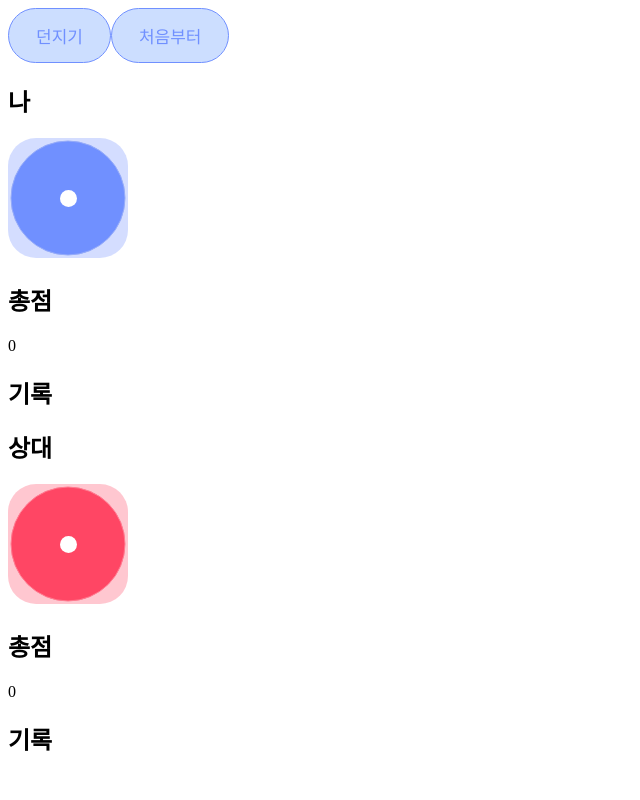
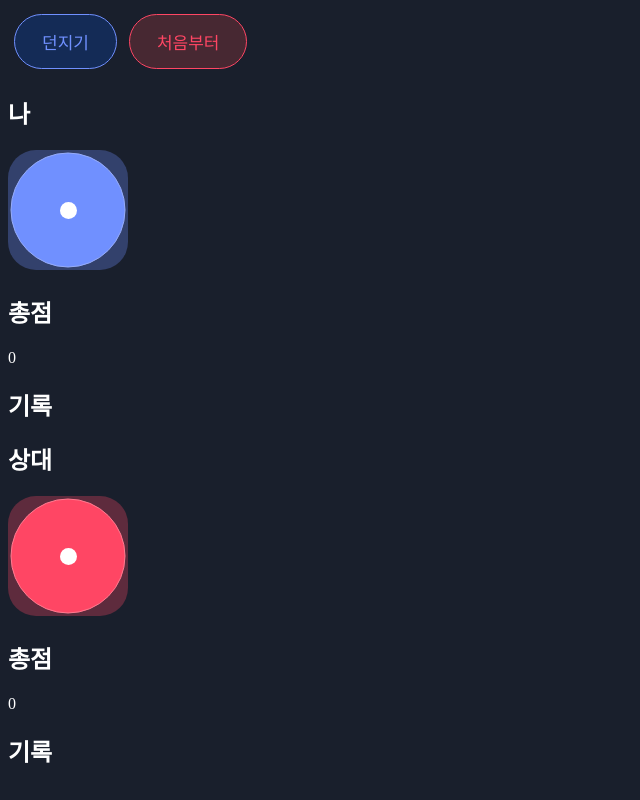
Before and after one commit to MIINII/React_Dice, a React (Create React App) app: page / in a window 1280 px wide. Shown: the whole page, without its empty margins (0-640 px from the left). Built offline with nearby package versions, Linux system fonts and the light colour scheme.

Commit message:
css로 속성줘보기

```diff
--- /dev/null
+++ b/src/App.css
@@ -0,0 +1,3 @@
+.App .App-button {
+  margin: 6px;
+}
--- a/src/App.js
+++ b/src/App.js
@@ -1,6 +1,7 @@
 import React, { useState } from 'react';
 import Board from './Board';
 import Button from './Button';
+import './App.css'
 
 const random = n => {
   return Math.ceil(Math.random() * n);
@@ -40,18 +41,18 @@
   };
 
   return (
-    <>
+    <div className="App">
       <div>
         {/* children 사용하기 */}
-        <Button onClick={handleRollClick}>던지기</Button>
-        <Button onClick={handleClearClick}>처음부터</Button>
+        <Button className="App-button" color="blue" onClick={handleRollClick}>던지기</Button>
+        <Button className="App-button" color="red" onClick={handleClearClick}>처음부터</Button>
       </div>
 
       <div>
         <Board name='나' color='blue' gameHistory={myHistory} />
         <Board name='상대' color='red' gameHistory={otherHistory} />
       </div>
-    </>
+    </div>
   );
 }
 
--- /dev/null
+++ b/src/Button.css
@@ -0,0 +1,19 @@
+.Button {
+  padding: 14px 27px;
+  border-radius: 9999px;
+  outline: none;
+  font-size: 17px;
+  cursor: pointer;
+}
+
+.Button.blue {
+  border: solid 1px #7090ff;
+  color: #7090ff;
+  background-color: rgba(0, 89, 255, 0.2);
+}
+
+.Button.red {
+  border: solid 1px #ff4664;
+  color: #ff4664;
+  background-color: rgba(255, 78, 78, 0.2);
+}
--- a/src/Button.jsx
+++ b/src/Button.jsx
@@ -1,32 +1,34 @@
 import React from 'react';
+import './Button.css';
 
-// 공통 버튼 스타일
-const baseButtonStyle = {
-  padding: '14px 27px',
-  outline: 'none',
-  cursor: 'pointer',
-  borderRadius: '9999px',
-  fontSize: '17px',
-};
+// // 공통 버튼 스타일
+// const baseButtonStyle = {
+//   padding: '14px 27px',
+//   outline: 'none',
+//   cursor: 'pointer',
+//   borderRadius: '9999px',
+//   fontSize: '17px',
+// };
 
-const blueButtonStyle = {
-  ...baseButtonStyle, // spread문법
-  border: 'solid 1px #7090ff',
-  color: '#7090ff',
-  backgroundColor: 'rgba(0, 89, 255, 0.2)',
-};
+// const blueButtonStyle = {
+//   ...baseButtonStyle, // spread문법
+//   border: 'solid 1px #7090ff',
+//   color: '#7090ff',
+//   backgroundColor: 'rgba(0, 89, 255, 0.2)',
+// };
 
-const redButtonStyle = {
-  ...baseButtonStyle, // spread 문법
-  border: 'solid 1px #ff4664',
-  color: '#ff4664',
-  backgroundColor: 'rgba(255, 78, 78, 0.2)',
-};
+// const redButtonStyle = {
+//   ...baseButtonStyle, // spread 문법
+//   border: 'solid 1px #ff4664',
+//   color: '#ff4664',
+//   backgroundColor: 'rgba(255, 78, 78, 0.2)',
+// };
 
-const Button = ({ children, onClick, color }) => {
-  const style = color === 'red' ? redButtonStyle : blueButtonStyle
+const Button = ({ children, onClick, color='blue', className='' }) => {
+  // const style = color === 'red' ? redButtonStyle : blueButtonStyle
+  const classNames = `Button ${color} ${className}`; // 띄어쓰기 주의~
   return (
-    <button style={style} onClick={onClick}>
+    <button className={classNames} onClick={onClick}>
       {children}
     </button>
   );
--- /dev/null
+++ b/src/index.css
@@ -0,0 +1,4 @@
+body {
+  background-color: #191f2c;
+  color: #fff;
+}
--- a/src/index.js
+++ b/src/index.js
@@ -1,6 +1,7 @@
 // import React from 'react';
 import ReactDOM from 'react-dom/client';
 import App from './App';
+import './index.css'
 
 const root = ReactDOM.createRoot(document.getElementById('root'));
 root.render(
```
Also changed, not shown: 1 other file (tests, documents, lock files or other folders).
